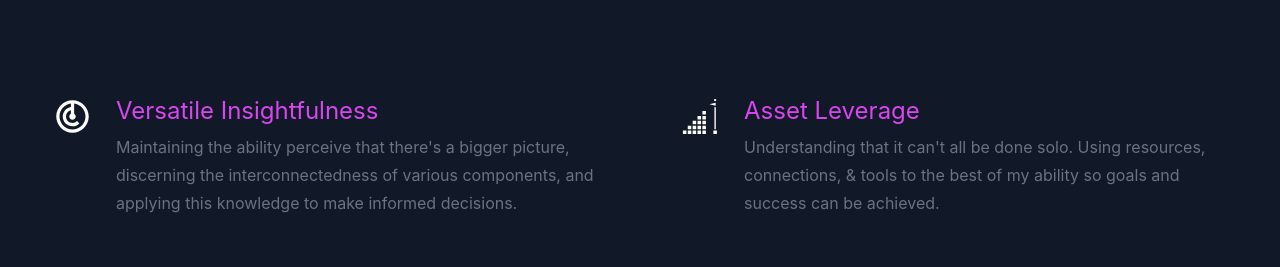
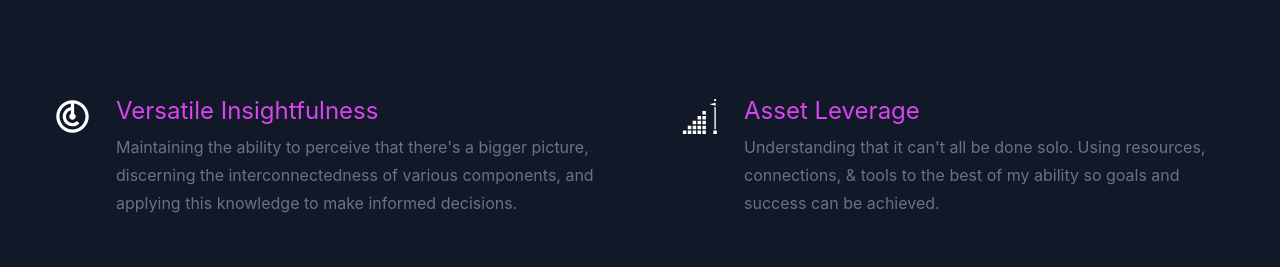
Before and after one commit to hannad4/hannad4.github.io, a React (Create React App) app in the folder new-website/: page / in a window 1280 px wide. Shown: the part 1220-1487 px from the top of the page. Built offline with nearby package versions, Linux system fonts and the light colour scheme.

Commit message:
fixing typo

```diff
--- a/new-website/src/components/Ethics.js
+++ b/new-website/src/components/Ethics.js
@@ -39,7 +39,7 @@ export default function Ethics() {
                   Versatile Insightfulness
                 </dt>
                 <dd className="mt-2 text-base leading-7 text-gray-500">
-                  Maintaining the ability perceive that there's a bigger
+                  Maintaining the ability to perceive that there's a bigger
                   picture, discerning the interconnectedness of various
                   components, and applying this knowledge to make informed
                   decisions.
```
